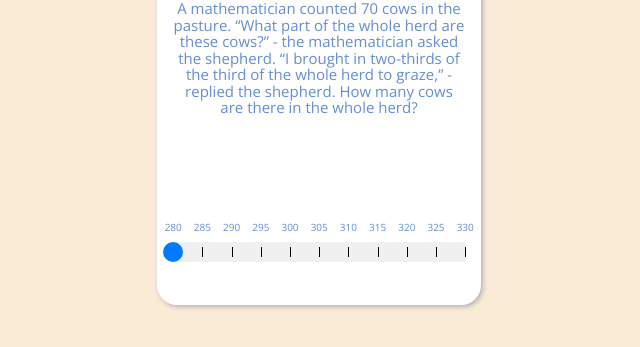
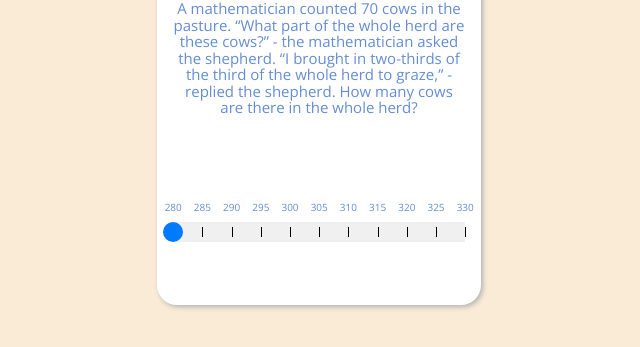
Before and after one commit to UniPuzzle/puzzle-classics-with-ai, a plain HTML site: page a-herd-of-cows.html in a window 1280 px wide. Shown: the part 321-668 px from the top of the page, without its empty margins (321-961 px from the left). Drawn offline with nearby package versions, Linux system fonts and the light colour scheme.

Commit message:
Update a-herd-of-cows.css

```diff
--- a/css/a-herd-of-cows.css
+++ b/css/a-herd-of-cows.css
@@ -9,7 +9,7 @@
   position: relative;
 }
 .card__button-group.cows {
-  margin-top: 500px;
+  margin-top: 480px;
 }
 .slider {
   width: 100%;
```
